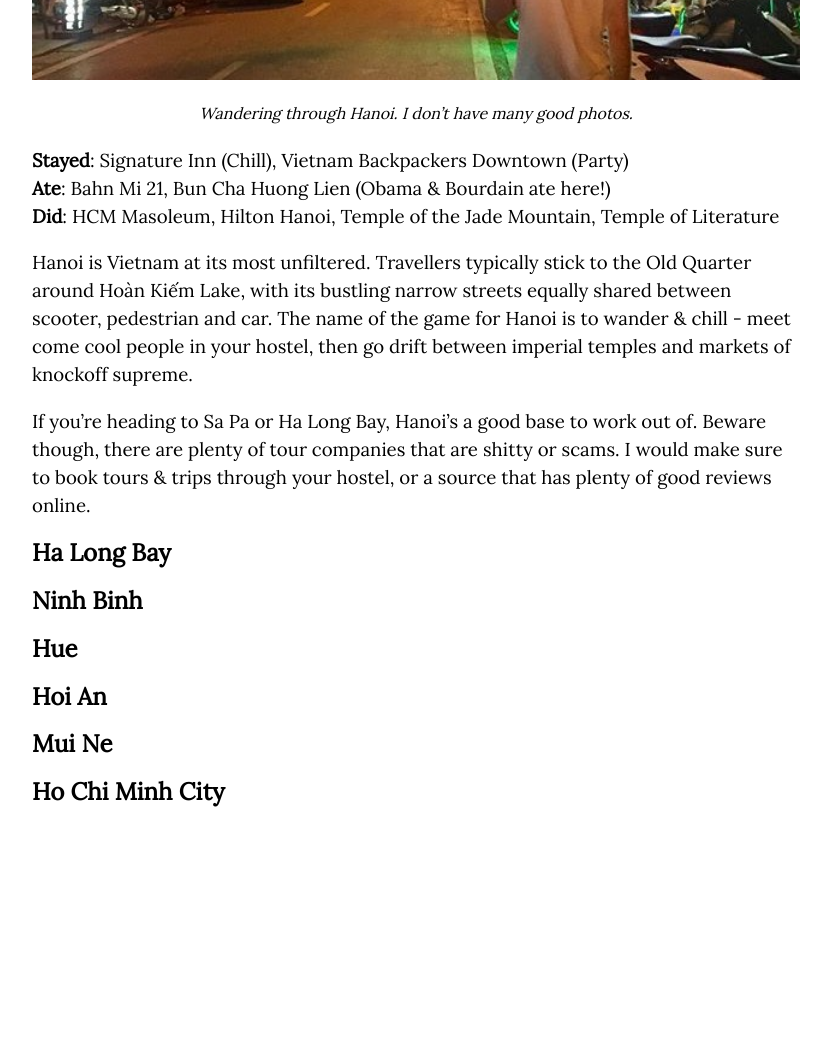
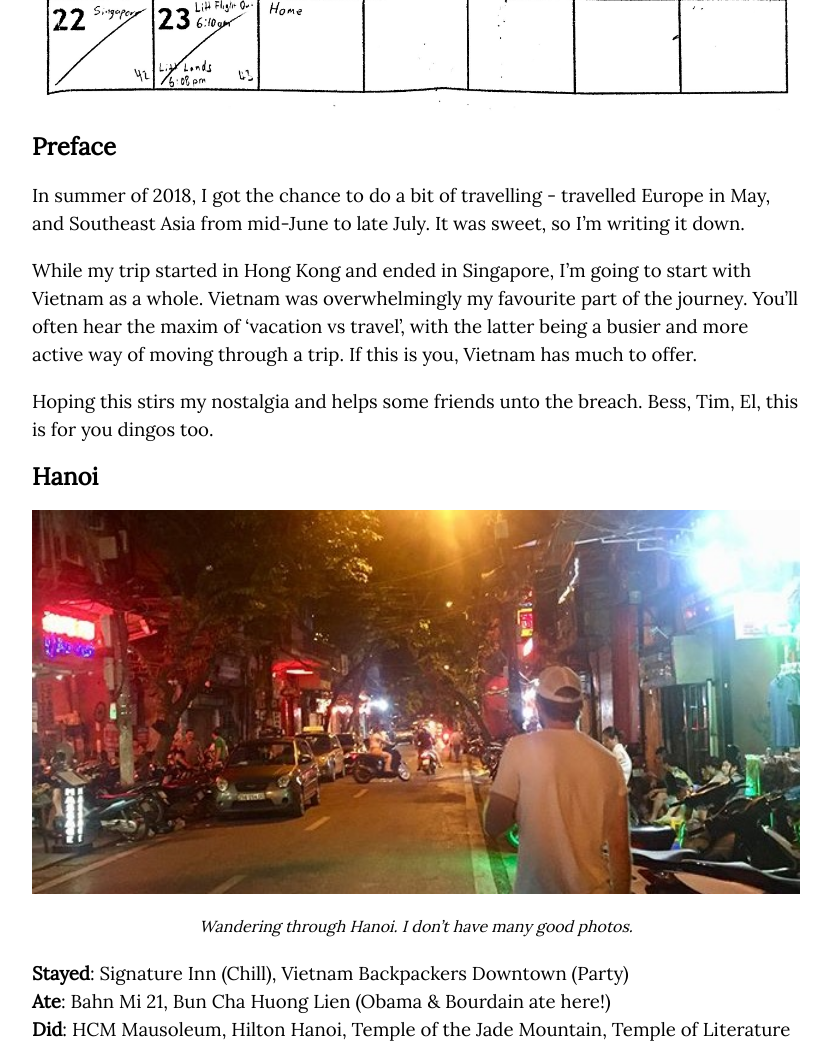
Before and after one commit to andrewlitt/andrewlitt.github.io, a plain HTML site: page 2018/12/28/AsiaPart1/index.html in a window 1280 px wide. Shown: the part 980-2026 px from the top of the page, without its empty margins (224-1055 px from the left). Before the commit the page ends 1866 px from the top, so only its background shows below. Drawn offline with Linux system fonts and the light colour scheme; a web font is replaced by a local one.

Commit message:
Site updated: 2019-03-23 17:07:48

```diff
--- a/2018/12/28/AsiaPart1/index.html
+++ b/2018/12/28/AsiaPart1/index.html
@@ -37,16 +37,17 @@
      <p class="post-date">
          2018-12-28
      </p>
-     <h2 id="Preface"><a href="#Preface" class="headerlink" title="Preface"></a>Preface</h2><p>In summer of 2018, I got the chance to do a bit of travelling - travelled Europe in May, and Southeast Asia from mid-June to late July. It was sweet, so I’m writing it down.</p>
+     <p><img width="100%" src="trip.jpg"></p>
+<h2 id="Preface"><a href="#Preface" class="headerlink" title="Preface"></a>Preface</h2><p>In summer of 2018, I got the chance to do a bit of travelling - travelled Europe in May, and Southeast Asia from mid-June to late July. It was sweet, so I’m writing it down.</p>
 <p>While my trip started in Hong Kong and ended in Singapore, I’m going to start with Vietnam as a whole. Vietnam was overwhelmingly my favourite part of the journey. You’ll often hear the maxim of ‘vacation vs travel’, with the latter being a busier and more active way of moving through a trip. If this is you, Vietnam has much to offer.</p>
 <p>Hoping this stirs my nostalgia and helps some friends unto the breach. Bess, Tim, El, this is for you dingos too.</p>
 <h2 id="Hanoi"><a href="#Hanoi" class="headerlink" title="Hanoi"></a>Hanoi</h2><p><img width="100%" src="p1.jpg"></p>
 <center><em>Wandering through Hanoi. I don’t have many good photos.</em></center>
 
-<p><strong>Stayed</strong>: Signature Inn (Chill), Vietnam Backpackers Downtown (Party)<br><strong>Ate</strong>: Bahn Mi 21, Bun Cha Huong Lien (Obama &amp; Bourdain ate here!)<br><strong>Did</strong>: HCM Masoleum, Hilton Hanoi, Temple of the Jade Mountain, Temple of Literature</p>
+<p><strong>Stayed</strong>: Signature Inn (Chill), Vietnam Backpackers Downtown (Party)<br><strong>Ate</strong>: Bahn Mi 21, Bun Cha Huong Lien (Obama &amp; Bourdain ate here!)<br><strong>Did</strong>: HCM Mausoleum, Hilton Hanoi, Temple of the Jade Mountain, Temple of Literature</p>
 <p>Hanoi is Vietnam at its most unfiltered. Travellers typically stick to the Old Quarter around Hoàn Kiếm Lake, with its bustling narrow streets equally shared between scooter, pedestrian and car. The name of the game for Hanoi is to wander &amp; chill - meet come cool people in your hostel, then go drift between imperial temples and markets of knockoff supreme.</p>
 <p>If you’re heading to Sa Pa or Ha Long Bay, Hanoi’s a good base to work out of. Beware though, there are plenty of tour companies that are shitty or scams. I would make sure to book tours &amp; trips through your hostel, or a source that has plenty of good reviews online.</p>
-<h2 id="Ha-Long-Bay"><a href="#Ha-Long-Bay" class="headerlink" title="Ha Long Bay"></a>Ha Long Bay</h2><h2 id="Ninh-Binh"><a href="#Ninh-Binh" class="headerlink" title="Ninh Binh"></a>Ninh Binh</h2><h2 id="Hue"><a href="#Hue" class="headerlink" title="Hue"></a>Hue</h2><h2 id="Hoi-An"><a href="#Hoi-An" class="headerlink" title="Hoi An"></a>Hoi An</h2><h2 id="Mui-Ne"><a href="#Mui-Ne" class="headerlink" title="Mui Ne"></a>Mui Ne</h2><h2 id="Ho-Chi-Minh-City"><a href="#Ho-Chi-Minh-City" class="headerlink" title="Ho Chi Minh City"></a>Ho Chi Minh City</h2>
+<h2 id="Hue"><a href="#Hue" class="headerlink" title="Hue"></a>Hue</h2><h2 id="Hoi-An"><a href="#Hoi-An" class="headerlink" title="Hoi An"></a>Hoi An</h2><h2 id="Mui-Ne"><a href="#Mui-Ne" class="headerlink" title="Mui Ne"></a>Mui Ne</h2><h2 id="Ho-Chi-Minh-City"><a href="#Ho-Chi-Minh-City" class="headerlink" title="Ho Chi Minh City"></a>Ho Chi Minh City</h2>
  </div>
 </div>
 
```
Also changed, not shown: 2018/12/28/AsiaPart1/trip.jpg (added).
